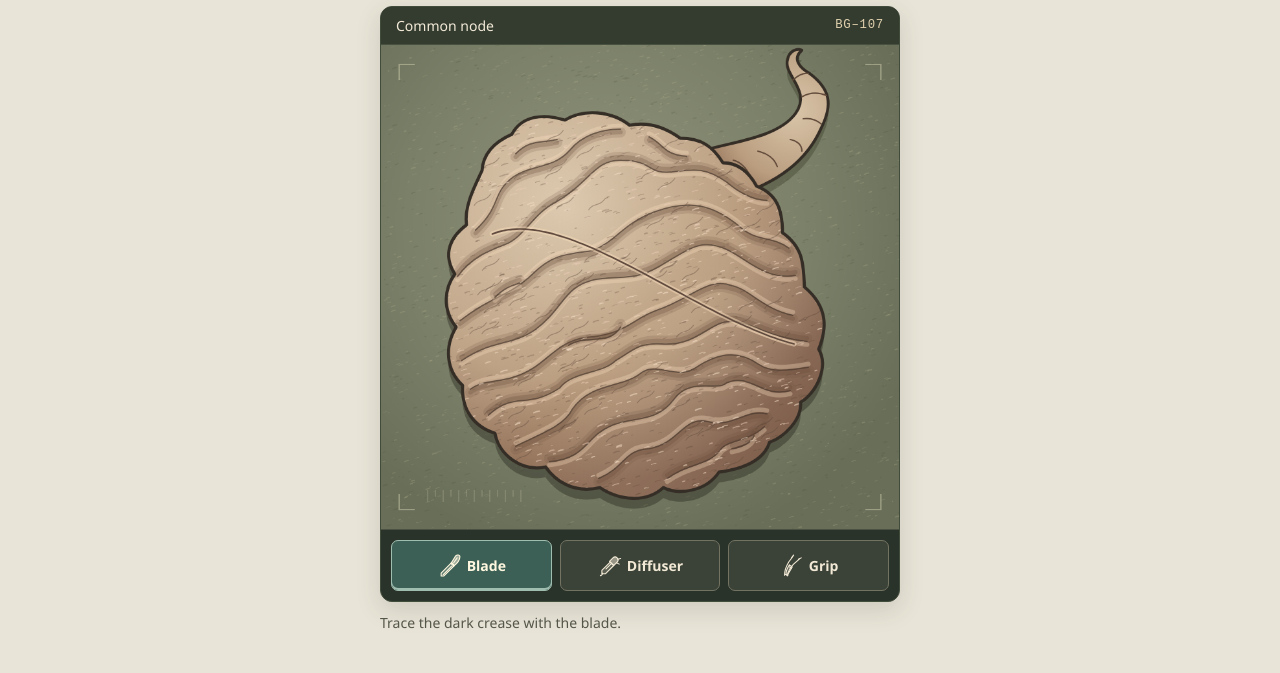
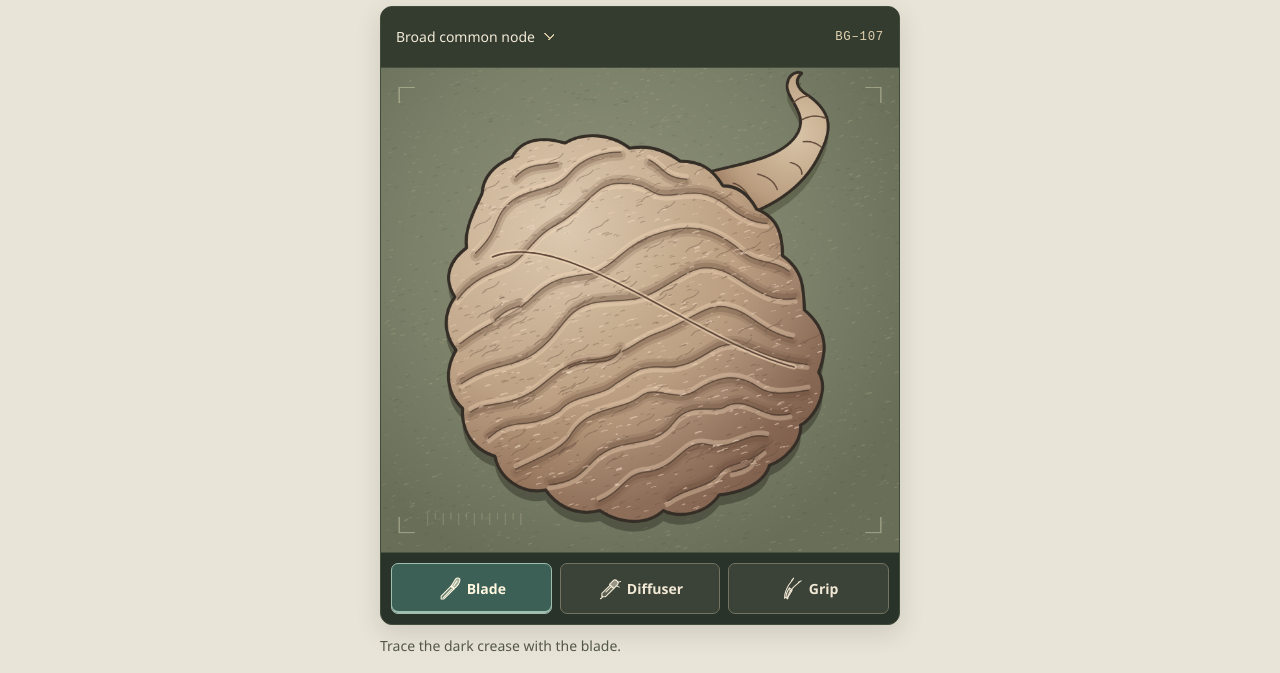
Before and after one commit to sirsean/aurelac, a website built with Vite: page index.html in a window 1280 px wide. Shown: the part 165-838 px from the top of the page. Before the commit the page ends 815 px from the top, so only its background shows below. Built offline with nearby package versions, Linux system fonts and the light colour scheme.

Commit message:
Add three curated Aurelac nodes with distinct pearls and timing

```diff
--- a/index.html
+++ b/index.html
@@ -32,8 +32,13 @@
       </div>
       <section class="instrument" aria-label="Aurelac workbench">
         <div class="specimen-tag">
-          <span>Common node</span>
-          <span class="node-id">BG–107</span>
+          <label class="visually-hidden" for="node-select">Start a specimen</label>
+          <select id="node-select">
+            <option value="107">Broad common node</option>
+            <option value="154">Small common node</option>
+            <option value="391">Rare node</option>
+          </select>
+          <span class="node-id" id="node-id">BG–107</span>
         </div>
         <canvas id="specimen" width="800" height="748" aria-label="Overhead view of a tethered Aurelac node"></canvas>
         <div class="tool-tray" role="group" aria-label="Harvest tools">
--- a/src/harvest.js
+++ b/src/harvest.js
@@ -1,20 +1,12 @@
 import { SEAM, between, clamp, closestSeam, distance, offset, openingAt, openingHalfWidth, point } from './geometry.js';
+import { COMMON_NODE, nodeFor } from './nodes.js';
 
 export const PEARL_CENTER = point(144, 182);
 export const CASE_CENTER = point(291, 215);
-export const COMMON_PEARL = Object.freeze({ size: 'Standard', amberDepth: 74, clarity: 96 });
-export const BLISTER_TIMING = Object.freeze({ cycle: 2700, slack: 1200, stagger: 280 });
 
 const nickAt = 10;
 const ruptureAt = 29;
 const foldLength = 24;
-const blisterLayout = [
-  { along: 0.20, across: -0.12, angle: 0.52 },
-  { along: 0.35, across: 0.45, angle: 1.95 },
-  { along: 0.50, across: -0.48, angle: 0.19 },
-  { along: 0.64, across: 0.47, angle: -0.68 },
-  { along: 0.80, across: -0.22, angle: 1.17 },
-];
 
 export const COATING_PATCHES = [
   { x: -16, y: -17, radius: 14 }, { x: 0, y: -20, radius: 13 }, { x: 17, y: -15, radius: 13 },
@@ -23,16 +15,18 @@ export const COATING_PATCHES = [
   { x: 16, y: 16, radius: 12 }, { x: -1, y: 27, radius: 10 },
 ];
 
-export function createHarvest() {
+export function createHarvest(seed = COMMON_NODE.seed) {
+  const node = nodeFor(seed);
   return {
+    seed: node.seed,
     stage: 'membrane',
     opening: null,
     pocket: null,
     blisters: [],
-    intrinsic: COMMON_PEARL,
+    intrinsic: node.pearl,
     damage: { membrane: 0, scars: [], chipped: false },
     pearl: {
-      rotation: 0, position: PEARL_CENTER,
+      rotation: 0, position: PEARL_CENTER, scale: node.pearl.scale,
       coating: COATING_PATCHES.map(() => ({ treated: false, amount: 1 })),
     },
     light: false,
@@ -46,24 +40,26 @@ export function openBlisters(harvest, specimen, time) {
   if (harvest.stage !== 'membrane') return;
   const opening = openingAt(specimen.cut, 0.51);
   if (!opening) return;
+  const node = nodeFor(specimen.seed);
   harvest.opening = opening;
   harvest.pocket = offset(SEAM[Math.round((opening.start + opening.end) / 2)], 5);
   harvest.damage.membrane = specimen.nicks.length * 2
     + specimen.attachments.filter(({ state }) => state === 'torn').length * 4;
-  harvest.blisters = blisterLayout.map(({ along, across, angle }, index) => {
+  harvest.blisters = node.blisters.map(({ along, across, angle }, index) => {
     const segment = Math.round(opening.start + along * (opening.end - opening.start));
     const seam = SEAM[segment];
     const center = offset(seam, openingHalfWidth(opening, segment) * across);
     return {
       center, index, axis: point(Math.cos(angle), Math.sin(angle)),
       cut: Array(5).fill(false), acid: 0, removed: false, started: time,
+      timing: node.timing, foldContrast: node.foldContrast,
     };
   });
   harvest.stage = 'blisters';
 }
 
 export function blisterPose(blister, time) {
-  const { cycle, slack, stagger } = BLISTER_TIMING;
+  const { cycle, slack, stagger } = blister.timing;
   const phase = (Math.max(0, time - blister.started) + stagger * blister.index) % cycle;
   const settled = phase < slack;
   const swell = settled ? 0 : Math.sin((phase - slack) * Math.PI / (cycle - slack));
@@ -110,10 +106,10 @@ export function dragClearsOpening(harvest, location) {
 }
 
 function sprayPearl(pearl, location) {
-  if (distance(location, pearl.position) > 35) return false;
+  if (distance(location, pearl.position) > 35 * pearl.scale) return false;
   for (const [index, patch] of COATING_PATCHES.entries()) {
-    const center = point(pearl.position.x + patch.x, pearl.position.y + patch.y);
-    if (distance(location, center) < 23 + patch.radius * 0.45) pearl.coating[index].treated = true;
+    const center = point(pearl.position.x + patch.x * pearl.scale, pearl.position.y + patch.y * pearl.scale);
+    if (distance(location, center) < (23 + patch.radius * 0.45) * pearl.scale) pearl.coating[index].treated = true;
   }
   return true;
 }
@@ -125,15 +121,15 @@ function wipePearl(pearl, from, to) {
   let sticky = false;
   for (let index = 1; index <= samples; index++) {
     const contact = between(from, to, index / samples);
-    if (distance(contact, pearl.position) > 35) continue;
+    if (distance(contact, pearl.position) > 35 * pearl.scale) continue;
     for (const [index, patch] of COATING_PATCHES.entries()) {
       const coating = pearl.coating[index];
-      const center = point(pearl.position.x + patch.x, pearl.position.y + patch.y);
-      const reach = patch.radius + 10;
+      const center = point(pearl.position.x + patch.x * pearl.scale, pearl.position.y + patch.y * pearl.scale);
+      const reach = (patch.radius + 10) * pearl.scale;
       const gap = distance(contact, center);
       if (gap >= reach || coating.amount === 0) continue;
       if (coating.treated) {
-        coating.amount = Math.max(0, coating.amount - (travel / samples) * (1 - gap / reach) / 14);
+        coating.amount = Math.max(0, coating.amount - (travel / samples) * (1 - gap / reach) / (14 * pearl.scale));
         wiped = true;
       } else {
         sticky = true;
@@ -154,7 +150,7 @@ export function beginHarvestGesture(harvest, tool, location) {
     if (!blister) return null;
     return { tool, blister, start: location, last: location, finished: false };
   }
-  if (harvest.stage !== 'pearl' || distance(location, harvest.pearl.position) > 38) return null;
+  if (harvest.stage !== 'pearl' || distance(location, harvest.pearl.position) > Math.max(34, 38 * harvest.pearl.scale)) return null;
   if (tool === 'fazer') {
     if (!sprayPearl(harvest.pearl, location)) return null;
     return { tool, last: location, finished: false, sprayContact: location };
@@ -204,7 +200,8 @@ export function moveHarvestGesture(harvest, gesture, location, time) {
     const blister = gesture.blister;
     if (gesture.tool === 'grip') {
       if (!readyToLift(blister)) return distance(gesture.start, location) >= 14 ? 'blister-attached' : null;
-      gesture.preview = point(blister.center.x + location.x - gesture.start.x, blister.center.y + location.y - gesture.start.y);
+      gesture.preview = point(location.x + (blister.center.x - gesture.start.x),
+        location.y + (blister.center.y - gesture.start.y));
       return null;
     }
     const travel = distance(gesture.last, location);
@@ -298,7 +295,7 @@ export function storeHarvest(harvest) {
   if (damage.chipped) observations.push('Chipped at the case rim.');
 
   harvest.appraisal = {
-    outcome, size: intrinsic.size, amberDepth: intrinsic.amberDepth, clarity,
+    outcome, size: intrinsic.size, diameter: intrinsic.diameter, amberDepth: intrinsic.amberDepth, clarity,
     observation: observations.join(' ') || 'Clear under the work light.',
   };
   harvest.stage = 'stored';
--- a/src/main.js
+++ b/src/main.js
@@ -4,6 +4,7 @@ import {
   beginHarvestGesture, createHarvest, finishHarvestGesture, moveHarvestGesture, openBlisters, pearlIsClean, storeHarvest,
 } from './harvest.js';
 import { beginGesture, continuePeel, createSpecimen, dryMembrane, exposed, moveGesture, peelIsWet } from './specimen.js';
+import { COMMON_NODE, nodeCode, nodeFor } from './nodes.js';
 import { createRenderer } from './render.js';
 
 const params = new URLSearchParams(location.search);
@@ -22,6 +23,8 @@ const pearlActions = document.querySelector('#pearl-actions');
 const lightButton = document.querySelector('#work-light');
 const closeButton = document.querySelector('#close-case');
 const appraisalPanel = document.querySelector('#appraisal');
+const nodeSelect = document.querySelector('#node-select');
+const nodeId = document.querySelector('#node-id');
 const renderer = createRenderer(canvas, {
   debug,
   reducedMotion: matchMedia('(prefers-reduced-motion: reduce)').matches,
@@ -149,10 +152,13 @@ function finishGesture() {
   requestRender();
 }
 
-function reset() {
+function startNode(seed) {
   finishGesture();
-  specimen = createSpecimen();
-  harvest = createHarvest();
+  const node = nodeFor(seed);
+  specimen = createSpecimen({ seed: node.seed });
+  harvest = createHarvest(node.seed);
+  nodeSelect.value = String(node.seed);
+  nodeId.textContent = nodeCode(node.seed);
   tool = 'blade';
   feedback.textContent = 'The specimen is intact.';
   note.textContent = toolHints[harvest.stage][tool];
@@ -294,7 +300,8 @@ for (const button of tools) {
   });
 }
 
-document.querySelector('#reset').addEventListener('click', reset);
+nodeSelect.addEventListener('change', () => startNode(Number(nodeSelect.value)));
+document.querySelector('#reset').addEventListener('click', () => startNode(specimen.seed));
 lightButton.addEventListener('click', () => {
   harvest.light = !harvest.light;
   if (harvest.light && !pearlIsClean(harvest)) {
@@ -309,7 +316,7 @@ closeButton.addEventListener('click', () => {
   finishGesture();
   harvest.light = true;
   document.querySelector('#appraisal-outcome').textContent = appraisal.outcome;
-  document.querySelector('#appraisal-size').textContent = appraisal.size;
+  document.querySelector('#appraisal-size').textContent = `${appraisal.size} · ${appraisal.diameter} mm`;
   document.querySelector('#appraisal-amber').textContent = `${appraisal.amberDepth} / 100`;
   document.querySelector('#appraisal-clarity').textContent = `${appraisal.clarity} / 100`;
   document.querySelector('#appraisal-observation').textContent = appraisal.observation;
@@ -332,4 +339,4 @@ new ResizeObserver(([entry]) => {
   requestRender();
 }).observe(canvas);
 
-reset();
+startNode(COMMON_NODE.seed);
--- /dev/null
+++ b/src/nodes.js
@@ -0,0 +1,62 @@
+const teachingLayout = [
+  { along: 0.20, across: -0.12, angle: 0.52 },
+  { along: 0.35, across: 0.45, angle: 1.95 },
+  { along: 0.50, across: -0.48, angle: 0.19 },
+  { along: 0.64, across: 0.47, angle: -0.68 },
+  { along: 0.80, across: -0.22, angle: 1.17 },
+];
+
+export const NODES = [
+  {
+    seed: 107,
+    name: 'Broad common node',
+    rarity: 'Common',
+    pearl: { size: 'Large', diameter: 25, amberDepth: 74, clarity: 96, scale: 1 },
+    shell: { width: 1, height: 1, colors: ['#d9c5a9', '#bb9e80', '#8b6952'] },
+    timing: { cycle: 2700, slack: 1200, stagger: 280 },
+    foldContrast: 1,
+    blisters: teachingLayout,
+  },
+  {
+    seed: 154,
+    name: 'Small common node',
+    rarity: 'Common',
+    pearl: { size: 'Small', diameter: 17, amberDepth: 67, clarity: 92, scale: 0.79 },
+    shell: { width: 0.87, height: 0.84, colors: ['#cbb1a0', '#a28073', '#77584f'] },
+    timing: { cycle: 2850, slack: 1080, stagger: 350 },
+    foldContrast: 0.95,
+    blisters: [
+      teachingLayout[0],
+      { along: 0.33, across: 0.47, angle: -1.24 },
+      teachingLayout[2],
+      { along: 0.68, across: 0.41, angle: 2.26 },
+      teachingLayout[4],
+    ],
+  },
+  {
+    seed: 391,
+    name: 'Rare node',
+    rarity: 'Rare',
+    pearl: { size: 'Large', diameter: 27, amberDepth: 91, clarity: 99, scale: 1.10 },
+    shell: { width: 0.94, height: 1.045, colors: ['#d6cfb8', '#a5a98a', '#6b745f'] },
+    timing: { cycle: 2420, slack: 600, stagger: 435 },
+    foldContrast: 0.75,
+    blisters: [
+      { along: 0.19, across: 0.22, angle: 1.4 },
+      { along: 0.32, across: -0.34, angle: 0.18 },
+      { along: 0.49, across: 0.39, angle: 2.32 },
+      { along: 0.66, across: -0.43, angle: -0.69 },
+      { along: 0.79, across: 0.19, angle: 1.72 },
+    ],
+  },
+];
+
+export const COMMON_NODE = NODES[0];
+
+export function nodeFor(seed) {
+  return NODES.find((node) => node.seed === seed) ?? COMMON_NODE;
+}
+
+export function nodeCode(seed) {
+  return `BG–${seed}`;
+}
--- a/src/render.js
+++ b/src/render.js
@@ -3,6 +3,7 @@ import {
 } from './geometry.js';
 import { createLiquidSplash } from './liquid-splash.js';
 import { drawBlisters, drawLiftedBlisters, drawPearlBench } from './harvest-render.js';
+import { nodeFor } from './nodes.js';
 import { exposed, peelFront, peelHandle } from './specimen.js';
 
 const shell = new Path2D(
@@ -44,7 +45,6 @@ const lobeArt = [
 
 const ink = '#352e27';
 const materials = {
-  shell: ['#d9c5a9', '#bb9e80', '#8b6952'],
   flesh: ['#d99258', '#b66b42', '#704333'],
   membrane: ['#e4a196', '#bb786d', '#844c48'],
 };
@@ -100,6 +100,10 @@ function createShellLayer(seed) {
   ctx.scale(scale, scale);
   ctx.lineCap = 'round';
   ctx.lineJoin = 'round';
+  const appearance = nodeFor(seed).shell;
+  ctx.translate(197, 203);
+  ctx.scale(appearance.width, appearance.height);
+  ctx.translate(-197, -203);
 
   ctx.save();
   ctx.translate(0, 8);
@@ -107,7 +111,7 @@ function createShellLayer(seed) {
   fill(ctx, shell, '#2929216b');
   ctx.restore();
 
-  fill(ctx, tether, radial(ctx, 319, 51, 85, materials.shell));
+  fill(ctx, tether, radial(ctx, 319, 51, 85, appearance.colors));
   line(ctx, tether, ink, 2.2);
   for (const wrinkle of [
     'M316 73Q325 75 325 82', 'M326 57Q334 56 340 61', 'M325 40Q334 35 344 39',
@@ -116,7 +120,7 @@ function createShellLayer(seed) {
     line(ctx, new Path2D(wrinkle), '#624b3b', 1.1);
   }
 
-  fill(ctx, shell, radial(ctx, 142, 124, 220, materials.shell));
+  fill(ctx, shell, radial(ctx, 142, 124, 220, appearance.colors));
   ctx.save();
   ctx.clip(shell);
   const shade = ctx.createLinearGradient(62, 93, 323, 321);
--- a/src/specimen.js
+++ b/src/specimen.js
@@ -2,8 +2,7 @@ import {
   ATTACHMENTS, LOBE_WIDTH, SEAM, TUNING,
   between, clamp, closestSeam, distance, mix, offset, openingAt, openingHalfWidth, openingLip, point,
 } from './geometry.js';
-
-export const COMMON_NODE = { seed: 107, name: 'Common node', origin: 'Bakhroma Green' };
+import { COMMON_NODE } from './nodes.js';
 
 export function createSpecimen({ seed = COMMON_NODE.seed } = {}) {
   return {
--- a/src/style.css
+++ b/src/style.css
@@ -117,6 +117,17 @@ h2 { font-size: 2rem; }
   font-size: .77rem;
   letter-spacing: .06em;
 }
+#node-select {
+  appearance: none;
+  color: inherit;
+  font: inherit;
+  min-height: 44px;
+  padding: 0 22px 0 0;
+  border: 0;
+  background: linear-gradient(45deg, transparent 48%, #d3c4a0 50%, #d3c4a0 67%, transparent 69%) right 7px center / 6px 7px no-repeat,
+    linear-gradient(135deg, transparent 48%, #d3c4a0 50%, #d3c4a0 67%, transparent 69%) right 3px center / 6px 7px no-repeat;
+}
+#node-select option { background: #343c30; }
 #specimen {
   display: block;
   width: 100%;
```
Also changed, not shown: src/harvest-render.js (+12 -5 lines), tests/browser.mjs (+14 -3 lines), tests/harvest.test.js (+34 -11 lines).
